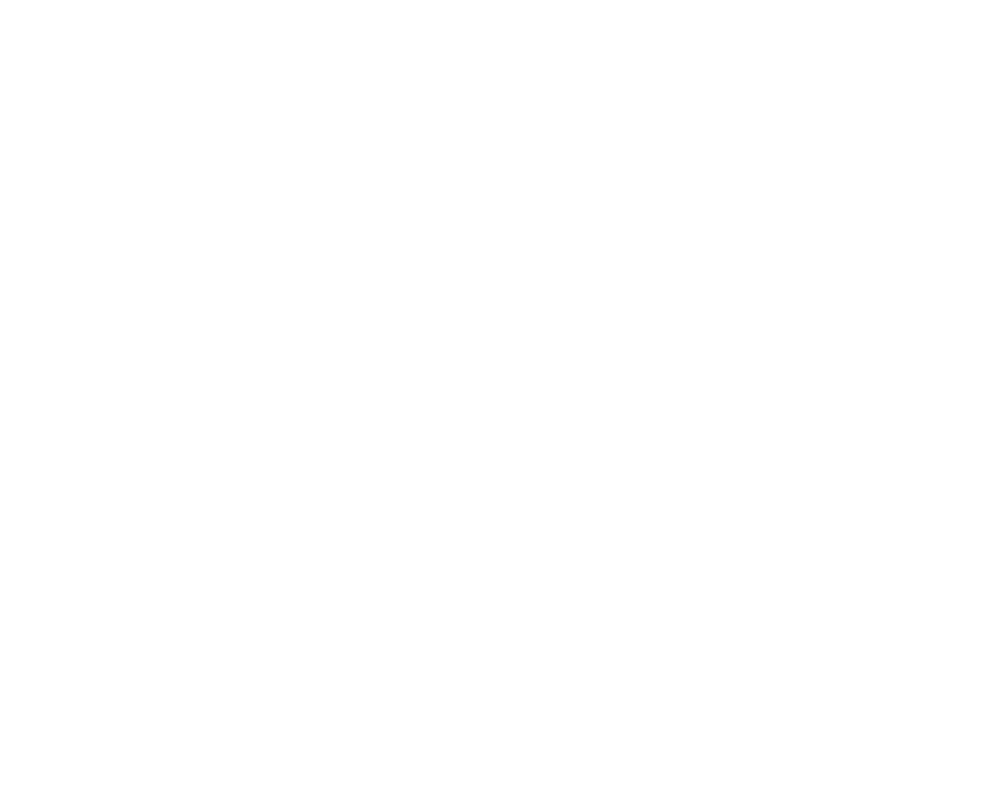
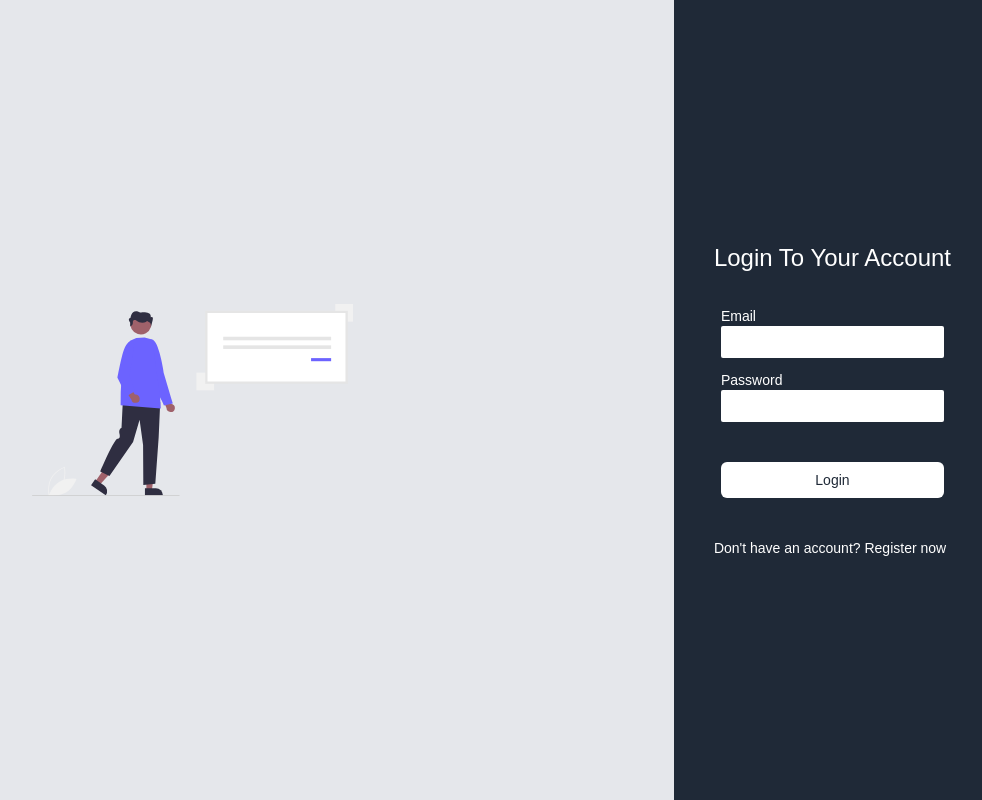
Before and after one commit to Haidar-02/TaskManager, a React (Create React App) app in the folder client/: page /login in a window 1280 px wide. Shown: the whole page, without its empty margins (289-1271 px from the left). Built offline with nearby package versions, Linux system fonts and the light colour scheme; a web font is replaced by a local one.

Commit message:
client : implemented login page

```diff
--- a/client/src/Components/LoginComponent/LoginComponent.jsx
+++ b/client/src/Components/LoginComponent/LoginComponent.jsx
@@ -1,9 +1,47 @@
 import React from "react";
+import { useNavigate } from "react-router-dom";
 
 const LoginComponent = () => {
+  const navigate = useNavigate();
   return (
-    <div>
-      <div></div>
+    <div className="flex flex-col items-center justify-center text-white">
+      <h1 className="text-2xl">Login To Your Account</h1>
+      <div className=" mt-5 flex flex-col items-start justify-center">
+        <label htmlFor="email" className="text-sm mt-3">
+          Email
+        </label>
+        <input
+          type="email"
+          name="email"
+          autoComplete="off"
+          id="email"
+          className="w-full px-2 py-1 bg-white outline-none text-gray-800 focus:border-b-4 border-green-500 rounded-sm transition-all"
+        />
+        <label htmlFor="password" className="text-sm mt-3">
+          Password
+        </label>
+        <input
+          type="password"
+          name="password"
+          autoComplete="off"
+          id="password"
+          className="w-full px-2 py-1 bg-white outline-none text-gray-800 focus:border-b-4 border-green-500 rounded-sm transition-all"
+        />
+        <button className="mt-10 bg-white text-gray-800 p-2 text-sm rounded-md w-full hover:bg-yellow-600 hover:text-white transition-all">
+          Login
+        </button>
+      </div>
+      <div className="text-sm w-full mt-10 fle">
+        Don't have an account?{" "}
+        <span
+          onClick={() => {
+            navigate("/register");
+          }}
+          className="hover:underline cursor-pointer"
+        >
+          Register now
+        </span>
+      </div>
     </div>
   );
 };
--- a/client/src/Pages/Login/LoginPage.jsx
+++ b/client/src/Pages/Login/LoginPage.jsx
@@ -1,9 +1,16 @@
 import React from "react";
+import loginPic from "../../Assets/Login/login.svg";
+import LoginComponent from "../../Components/LoginComponent/LoginComponent.jsx";
 
 const Login = () => {
   return (
-    <div>
-      <div></div>
+    <div className="flex items-center justify-start bg-gray-200 w-full min-h-screen h-full">
+      <div className="flex flex-col gap-10 items-center justify-center flex-grow min-h-screen h-full">
+        <img src={loginPic} alt="login" className="w-1/3" />
+      </div>
+      <div className="h-full min-h-screen p-10 bg-gray-800 flex items-center justify-center">
+        <LoginComponent />
+      </div>
     </div>
   );
 };
```
Also changed, not shown: client/src/Assets/Login/login.svg (added).
